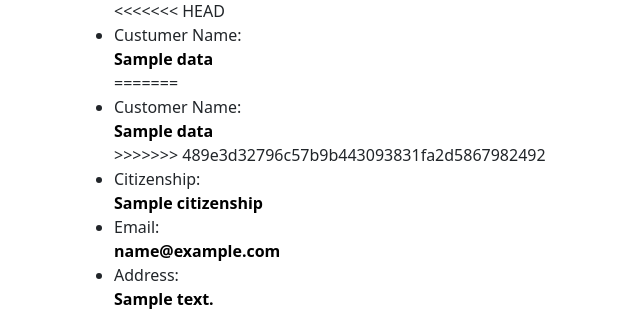
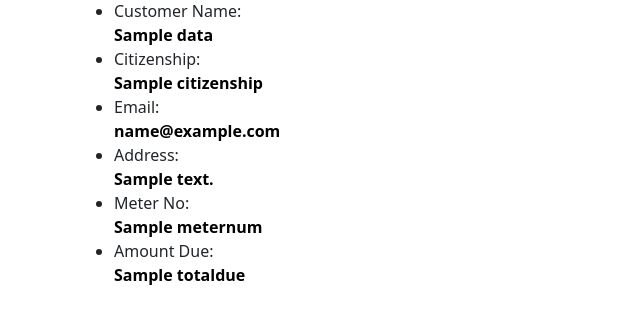
Before and after one commit to Kushal-27/WaterBillingSystem, a Django app: template templates/customerhome.html in a window 1280 px wide. Shown: the part 664-980 px from the top of the page, without its empty margins (12-652 px from the left). Run offline with Django 3.2, Linux system fonts and the light colour scheme; the template is opened without the code that fills it: most values are stand-ins (such as "Sample title", 1, 10 or a date in 2020); some libraries are stand-ins or nearby versions.

Commit message:
customer home changes

```diff
--- a/templates/customerhome.html
+++ b/templates/customerhome.html
@@ -61,11 +61,7 @@
             <div class="container">
               {%for data in dat%}
               <ul >
-<<<<<<< HEAD
-                <li> <div class="bottom">Custumer Name:<br>  <b style="color: black;"> {{data.customername}}</b> </div> </li>
-=======
                 <li> <div class="bottom">Customer Name:<br>  <b style="color: black;"> {{data.customername}}</b> </div> </li>
->>>>>>> 489e3d32796c57b9b443093831fa2d5867982492
                 <li> <div class="bottom">Citizenship:<br> <b style="color: black;"> {{data.citizenship}}</b> </div> </li>
                 <li> <div class="bottom">Email: <br><b style="color: black;"> {{data.email}}</b> </div> </li>
                 <li> <div class="bottom">Address:<br><b style="color: black;"> {{data.address}}</b> </div> </li>
```
